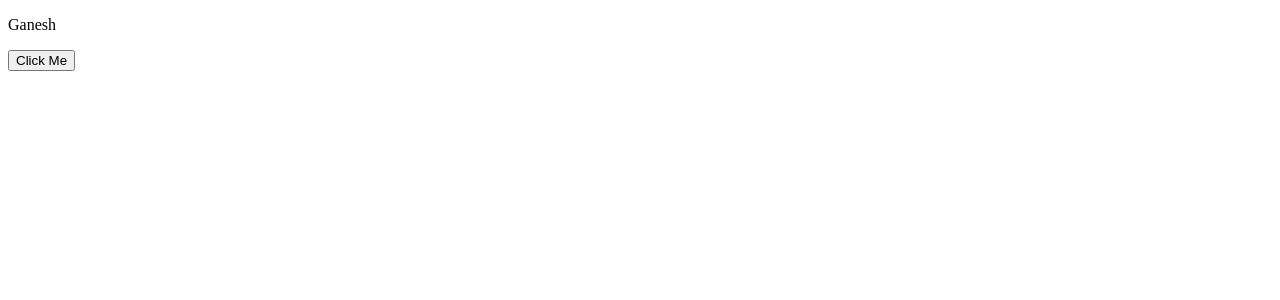
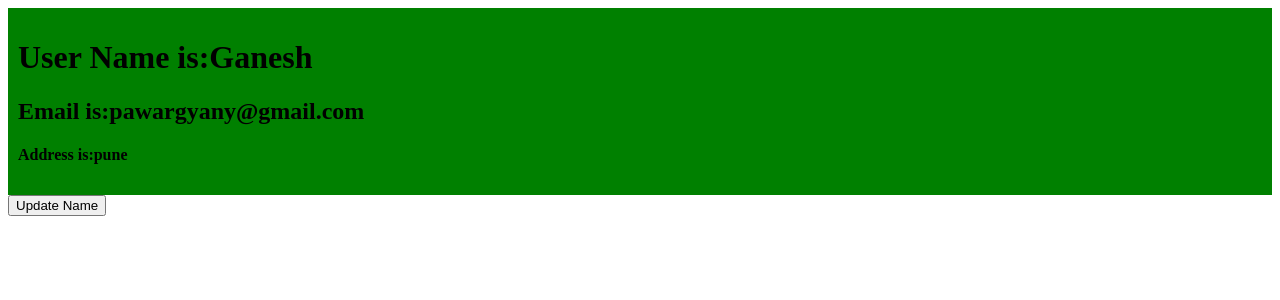
Before and after one commit to maggipawar/Reactjs_tutorial, a React (Create React App) app: page / in a window 1280 px wide. Shown: the top 300 px of the page. Built offline with nearby package versions, Linux system fonts and the light colour scheme.

Commit message:
props with functional component Example

```diff
--- a/src/App.js
+++ b/src/App.js
@@ -1,14 +1,23 @@
 // import logo from "./logo.svg";
 // import "./App.css";
-import {User} from './User';
+import React, { useState } from 'react';
+import { User } from "./User";
 
 function App() {
+  const [name,setName]=useState('Ganesh');
+  const apple = ()=> {
+    alert('function called from parent');
+  }
   return (
     <div>
-      <User />
+      <User
+        Name={name}
+        email="pawargyany@gmail.com"
+        other={{ address: "pune", mobileNo: "000" }}
+      />
+      <button onClick={()=> setName('Pawar')}>Update Name</button>
     </div>
   );
 }
 
-
 export default App;
--- a/src/User.js
+++ b/src/User.js
@@ -1,23 +1,11 @@
-import React, { Component } from 'react';
-export class User extends Component
-{
-    constructor(){
-        super();
-        this.state={
-            data:'Ganesh'
-        }
-    }
+import React from "react";
 
-    apple(){
-        this.setState({data:'Pawar'});
-    }
-    render(){
-        return(
-            <div>
-                <p>{this.state.data}</p>
-                <button onClick={()=>this.apple()}>Click Me</button>
-            </div>
-        )
-    }
-
-}
+export const User = (props) => {
+  return (
+    <div style={{ background: "green", padding: "10px" }}>
+      <h1>User Name is:{props.Name} </h1>
+      <h2>Email is:{props.email} </h2>
+      <h4>Address is:{props.other.address}</h4>
+    </div>
+  );
+};
```
